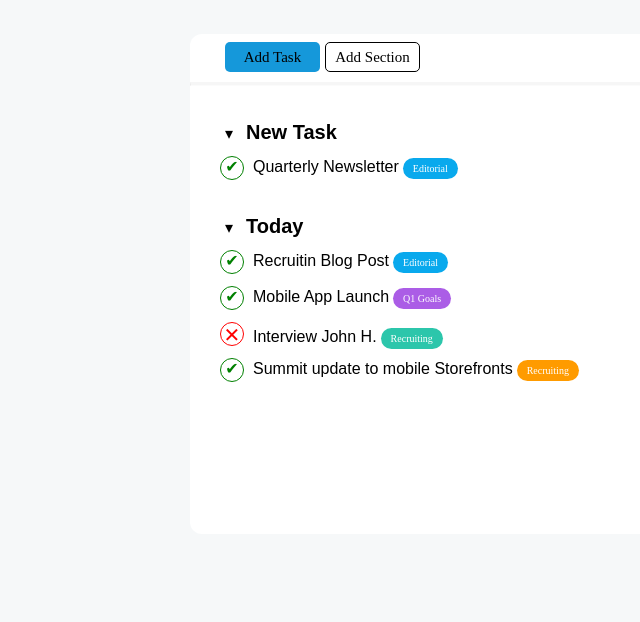
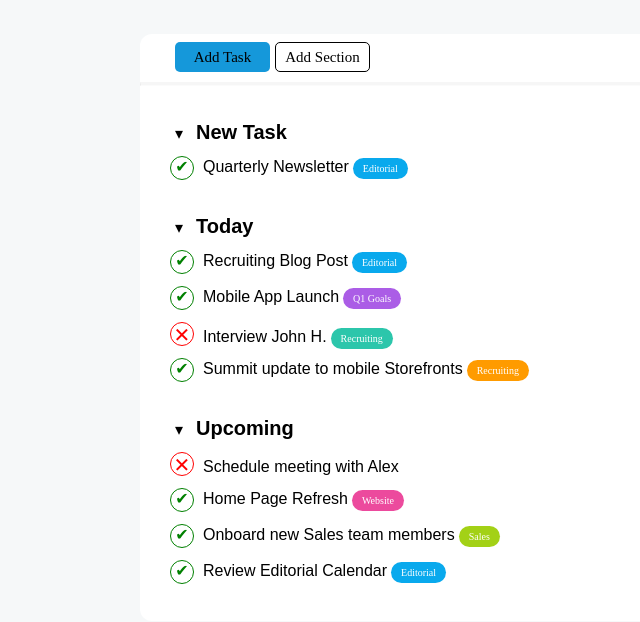
Before and after one commit to Luca1882/html-css-toboolist, a plain HTML site: page index.html in a window 1280 px wide. Shown: the part 68-690 px from the top of the page, without its empty margins (0-640 px from the left). Drawn offline with Linux system fonts and the light colour scheme.

Commit message:
Feat: Aggiunta sezione Upcoming e fine esercizio

```diff
--- a/CSS/style.css
+++ b/CSS/style.css
@@ -22,10 +22,10 @@ body{
 
 main{
     background-color: white;
-    width: 900px;
+    width: 1000px;
     margin: 50px auto 0 auto;
-    height: 500px;
     border-radius: 12px;
+    padding-bottom: 2px;
 }
 /*SEZIONE DIV 1*/
 .section-div-color{
@@ -135,3 +135,19 @@ hr{
     border-radius: 30px;
     font-size: 10px;
 }
+
+.item-box-fifth-color{
+    background-color:#EC4A9D;
+    color: white;
+    padding: 5px 10px;
+    border-radius: 30px;
+    font-size: 10px;
+}
+
+.item-box-sixth-color{
+    background-color:#A3D116;
+    color: white;
+    padding: 5px 10px;
+    border-radius: 30px;
+    font-size: 10px;
+}
--- a/index.html
+++ b/index.html
@@ -35,7 +35,7 @@
                 <span class="task-style-tag">Today</span>
                 <div>
                     <span class="item-check">&#10004</span>
-                <span class="item-style">Recruitin Blog Post</span>
+                    <span class="item-style">Recruiting Blog Post</span>
                     <span class="item-box">Editorial</span>
                 </div>
                 <div>
@@ -54,6 +54,30 @@
                     <span class="item-box-fourth-color">Recruiting</span>
                 </div>
             </div>
+        <!--Sezione Upcoming-->
+            <div class="box-task">
+                <span>&#9662</span>
+                <span class="task-style-tag">Upcoming</span>
+                <div>
+                    <span class="item-cross">&#10005</span>
+                    <span class="item-style">Schedule meeting with Alex</span>
+                </div>
+                <div>
+                    <span class="item-check">&#10004</span>
+                    <span class="item-style">Home Page Refresh</span>
+                    <span class="item-box-fifth-color">Website</span>
+                </div>
+                <div>
+                    <span class="item-check">&#10004</span>
+                    <span class="item-style">Onboard new Sales team members</span>
+                    <span class="item-box-sixth-color">Sales</span>
+                </div>
+                <div>
+                    <span class="item-check">&#10004</span>
+                    <span class="item-style">Review Editorial Calendar</span>
+                    <span class="item-box">Editorial</span>
+                </div>
+            </div>
         </main>
     </body>
 </html>
```
Lines whose indentation alone changed are shown as unchanged.
